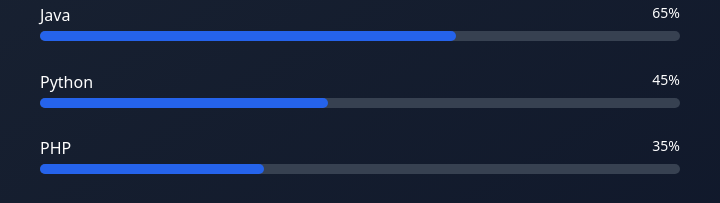
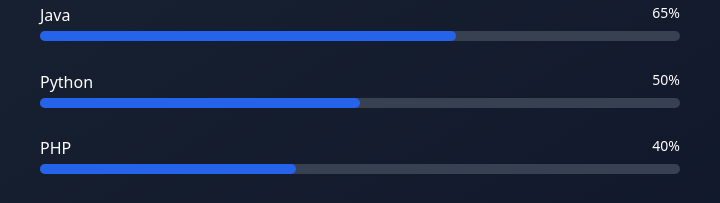
Before and after one commit to SherlockX9/SherlockX9.github.io, a website: page skills.html in a window 1280 px wide. Shown: the part 686-889 px from the top of the page, 280-1000 px from the left. Drawn offline with Linux system fonts and the light colour scheme.

Commit message:
Update skills.html

```diff
--- a/skills.html
+++ b/skills.html
@@ -93,19 +93,19 @@
             <div>
                 <div class="flex justify-between mb-1">
                     <span class="text-base font-medium text-white">Python</span>
-                    <span class="text-sm font-medium text-white">45%</span>
+                    <span class="text-sm font-medium text-white">50%</span>
                 </div>
                 <div class="w-full  rounded-full h-2.5 bg-gray-700">
-                    <div class="bg-blue-600 h-2.5 rounded-full" style="width: 45%"></div>
+                    <div class="bg-blue-600 h-2.5 rounded-full" style="width: 50%"></div>
                 </div>
             </div>
             <div>
                 <div class="flex justify-between mb-1">
                     <span class="text-base font-medium text-white">PHP</span>
-                    <span class="text-sm font-medium text-white">35%</span>
+                    <span class="text-sm font-medium text-white">40%</span>
                 </div>
                 <div class="w-full rounded-full h-2.5 bg-gray-700">
-                    <div class="bg-blue-600 h-2.5 rounded-full" style="width: 35%"></div>
+                    <div class="bg-blue-600 h-2.5 rounded-full" style="width: 40%"></div>
                 </div>
             </div>
 
```
